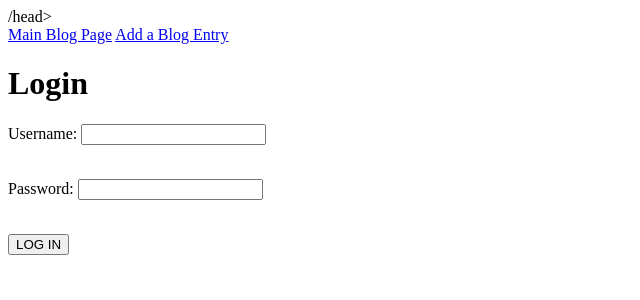
After one commit to calexchable/LC101-April2019-blogz, a Flask app: page /login in a window 1280 px wide. The commit adds this page. Shown: the top 300 px of the page, without its empty margins (0-640 px from the left). Run offline with Flask 2, Linux system fonts and the light colour scheme; parts of the project's set-up code (start-up, migrations or seed data) failed here and were passed over.

Commit message:
added login page, calex

```diff
--- a/main.py
+++ b/main.py
@@ -18,7 +18,7 @@ class Blog(db.Model):
     blog_post = db.Column(db.String(99999))
     owner_id = db.Column(db.Integer, db.ForeignKey("User.id"))
 
-    def __init__(self, blog_title, blog_post, owner_id):
+    def __init__(self, blog_title, blog_post, owner):
         self.blog_title = blog_title
         self.blog_post = blog_post
         self.owner = owner
@@ -33,11 +33,36 @@ class User(db.Model):
         self.username = username
         self.password = password
 
-@app.route("/", methods=["POST", "GET"])
+    def __repr__(self):
+        return str(self.username)
+
+@app.route("/")
 def index():
-    all_posts = Blog.query.all()
+    return redirect("/blog")
 
-    return render_template("blog.html", all_posts=all_posts)
+@app.route("/login", methods=["POST", "GET"])
+def login():
+    username = ""
+    username_error = ""
+    password_error = ""
+
+    if request.method == "POST":
+        username = request.form["username"]
+        password = request.form["password"]
+        returning_user = User.query.filter_by(username=username).first()
+
+        if username != returning_user:
+            username_error = "Invalid Username."
+
+        else:
+            if password == "":
+                password_error = "Please enter your password."
+            elif re_user.password != password:
+                password_error = "Invalid Password"
+
+    return render_template("login.html", title="Login", username=username, username_error=username_error, password_error=password_error)
+
+
 
 @app.route("/blog")
 def single_blog():
--- a/templates/base.html
+++ b/templates/base.html
@@ -2,13 +2,13 @@
 <html>
 <head>
     <title>Build A Blog</title>
-    <link href="https://fonts.googleapis.com/css?family=Work+Sans" rel="stylesheet">
-    <link rel="stylesheet" type="text/css" href="/static/styles.css">
-</head>
+ /head>
 <body>
 
     <header>
-        <nav><a href="/blog">Main Blog Page</a> <a href="/newpost">Add a Blog Entry</a>
+        <nav>
+            <a href="/blog">Main Blog Page</a>
+            <a href="/newpost">Add a Blog Entry</a>
         </nav>
     </header>
 
--- /dev/null
+++ b/templates/login.html
@@ -0,0 +1,21 @@
+{% extends "base.html" %}
+{% block content %}
+
+<h1>{{title}}</h1>
+
+<form action="/login" method="POST">
+    <label for="username">Username:
+            <input name="username" type="text" value="{{username}}" />
+        </label>
+        <p class="error">{{username_error}}</p>
+
+        <br><label for="password">Password:
+            <input name="password" type="password" value="" />
+        </label>
+        <p class="error">{{password_error}}</p>
+
+        <br><input type="submit" value="LOG IN" />
+
+</form>
+
+{% endblock %}
```
Also changed, not shown: templates/register.html (added, +32 -0 lines).
